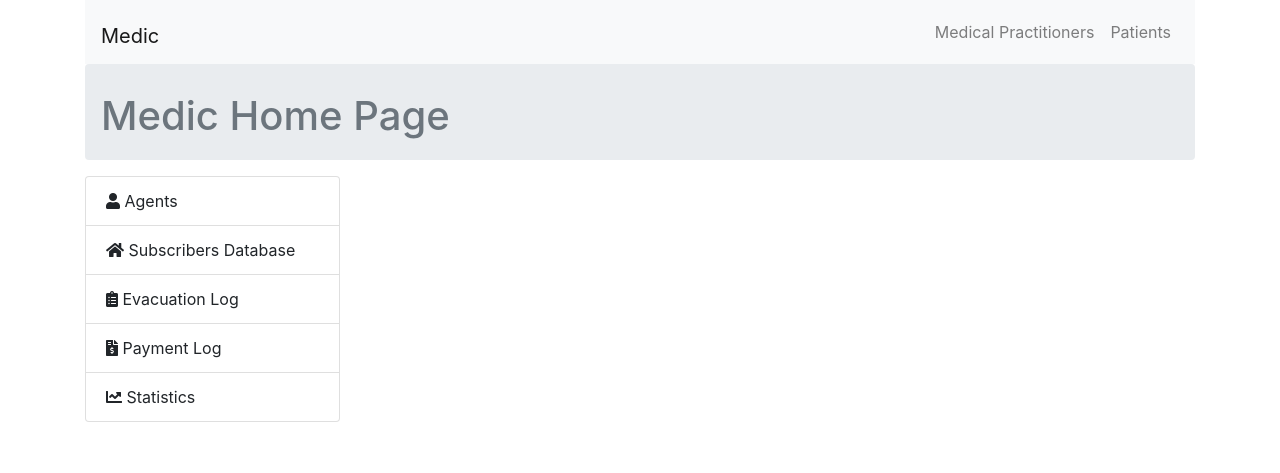
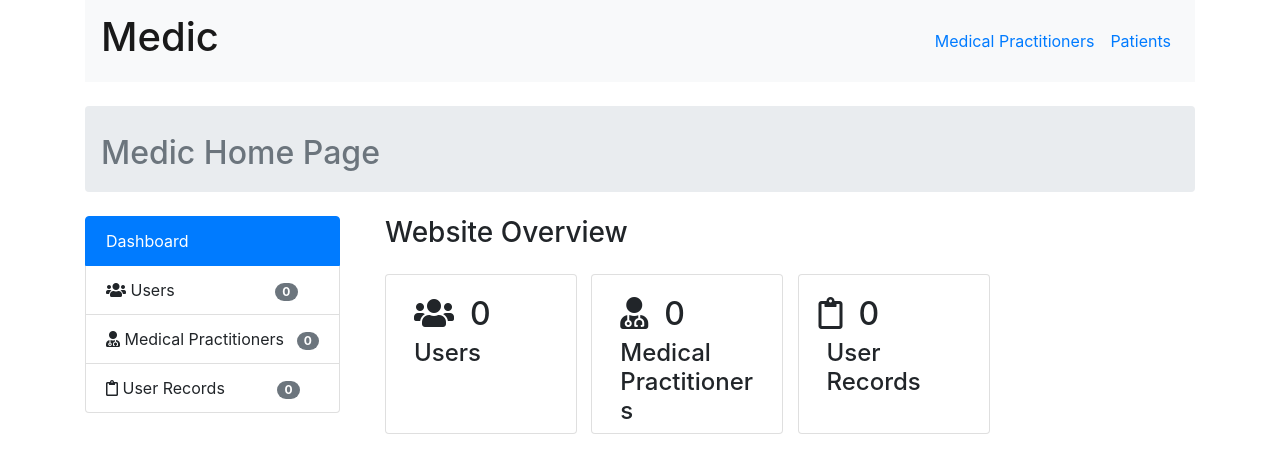
Before and after one commit to seunmeme/Medic, a Django app: page / in a window 1280 px wide. Shown: the top 473 px of the page. Run offline with Django 3.2, Linux system fonts and the light colour scheme; data that the repository does not hold is empty; some libraries are stand-ins or nearby versions.

Commit message:
designed landing page UI

```diff
--- a/patient/templates/patient/home.html
+++ b/patient/templates/patient/home.html
@@ -1,21 +1,58 @@
 {% extends "patient/layout.html" %}
 
 {% block content %}
-    <nav aria-label="breadcrumb">
+    <nav aria-label="breadcrumb" class="mt-4 mb-4">
         <ol class="breadcrumb">
-            <li class="breadcrumb-item active" aria-current="page"><h1 class="mt-3">Medic Home Page</h1></li>
+            <li class="breadcrumb-item active" aria-current="page"><h2 class="mt-3">Medic Home Page</h2></li>
         </ol>
     </nav>
     <div class="row">
-        <div class="col-3">
-
+        <div class="col-md-3">
             <ul class="list-group">
-                <li class="list-group-item"><i class="fas fa-user"></i> Agents</li>
-                <li class="list-group-item"><i class="fas fa-home"></i> Subscribers Database</li>
-                <li class="list-group-item"><i class="fas fa-clipboard-list"></i> Evacuation Log</li>
-                <li class="list-group-item"><i class="fas fa-file-invoice-dollar"></i> Payment Log</li>
-                <li class="list-group-item"><i class="fas fa-chart-line"></i> Statistics</li>
+                <li class="list-group-item active"> Dashboard</li>
+                <li class="list-group-item"><i class="fas fa-users"></i> Users <span class="mr-5"></span>  <span class="badge badge-pill badge-secondary ml-5">{{ users|length }}</span></li>
+                <li class="list-group-item"><i class="fas fa-user-md"></i> Medical Practitioners <span class="badge badge-pill badge-secondary ml-2">{{ practitioners|length }}</span></li>
+                <li class="list-group-item"><i class="far fa-clipboard"></i>  User Records <span class="badge badge-pill badge-secondary ml-5">{{ records|length }}</span></li>
             </ul>
         </div>
+
+        <div class="col-md-9">
+            <div class="container">
+                <h3 class="mb-4">Website Overview</h3>
+            <div class="row">
+
+                <div class="col-md-3">
+                    <div class="card" style="width: 12rem; height: 10rem">
+                        <div class="card-body">
+                          <h2 class="card-title"><i class="fas fa-users ml-2"></i><span class="ml-3">{{ users|length }}</span></h2>
+                          <h4 class="card-subtitle mb-2 ml-2">Users</h4>
+
+                        </div>
+                    </div>
+                </div>
+                <div class="col-md-3">
+                    <div class="card" style="width: 12rem; height: 10rem">
+                        <div class="card-body">
+                          <h2 class="card-title"><i class="fas fa-user-md ml-2"></i><span class="ml-3">{{ practitioners|length }}</span> </h2>
+                          <h4 class="card-subtitle mb-2 ml-2">Medical Practitioners</h4>
+
+                        </div>
+                    </div>
+                </div>
+                <div class="col-md-3">
+                    <div class="card" style="width: 12rem; height: 10rem">
+                        <div class="card-body">
+                          <h2 class="card-title"><i class="far fa-clipboard"></i><span class="ml-3">{{ records|length }}</span></h2>
+                          <h4 class="card-subtitle mb-2 ml-2">User Records</h4>
+
+                        </div>
+                    </div>
+                </div>
+
+
+
+        </div>
+    </div>
+    </div>
     </div>
 {% endblock content %}
--- a/patient/templates/patient/layout.html
+++ b/patient/templates/patient/layout.html
@@ -20,7 +20,7 @@
   <body>
       <div class="container">
         <nav class="navbar navbar-expand-lg navbar-light bg-light">
-            <a class="navbar-brand" href="{% url 'medic-home' %}"><h1></h1>Medic</h1></a>
+            <a class="navbar-brand" href="{% url 'medic-home' %}"><h1>Medic</h1></a>
             <button class="navbar-toggler" type="button" data-toggle="collapse" data-target="#navbarSupportedContent" aria-controls="navbarSupportedContent" aria-expanded="false" aria-label="Toggle navigation">
               <span class="navbar-toggler-icon"></span>
             </button>
@@ -46,8 +46,8 @@
                     {% endif %}
                     <a href="{% url 'logout' %}" class="nav-tem nav-link">Logout</a>
                   {% else %}
-                    <a href="{% url 'register' %}" class="nav-tem nav-link">Medical Practitioners</a>
-                    <a href="{% url 'user_signup' %}" class="nav-tem nav-link">Patients</a>
+                    <a href="{% url 'register' %}" class="nav-tem nav-link text-primary">Medical Practitioners</a>
+                    <a href="{% url 'user_signup' %}" class="nav-tem nav-link text-primary">Patients</a>
                   {% endif %}
                 </div>
 
--- a/patient/views.py
+++ b/patient/views.py
@@ -1,12 +1,22 @@
 from django.shortcuts import render
 from django.contrib.auth.mixins import LoginRequiredMixin
 from django.contrib import messages
+from django.contrib.auth.models import User
 from .models import Record
+from practitioner.models import Profile
 from django.views.generic import ListView, DetailView, CreateView
 
 # Create your views here.
 def home(request):
-    return render(request, 'patient/home.html')
+    records = Record.objects.order_by('-created_at')
+    practitioners = Profile.objects.all()
+    users = User.objects.all()
+    context = {
+        'records': records,
+        'practitioners': practitioners,
+        'users': users
+        }
+    return render(request, 'patient/home.html', context)
 
 def search(request):
     records = Record.objects.order_by('-created_at')
```
Also changed, not shown: patient/templates/patient/record_list.html (+6 -1 lines).
